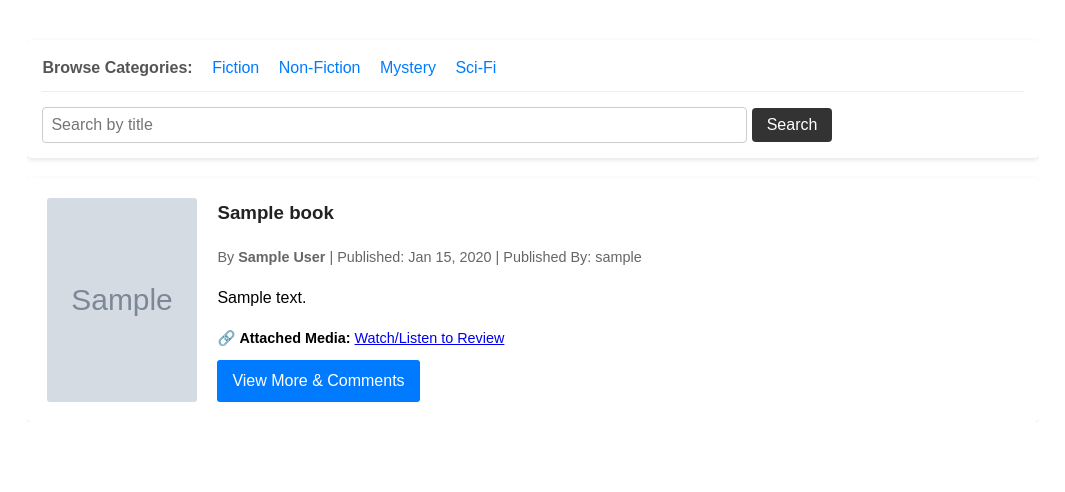
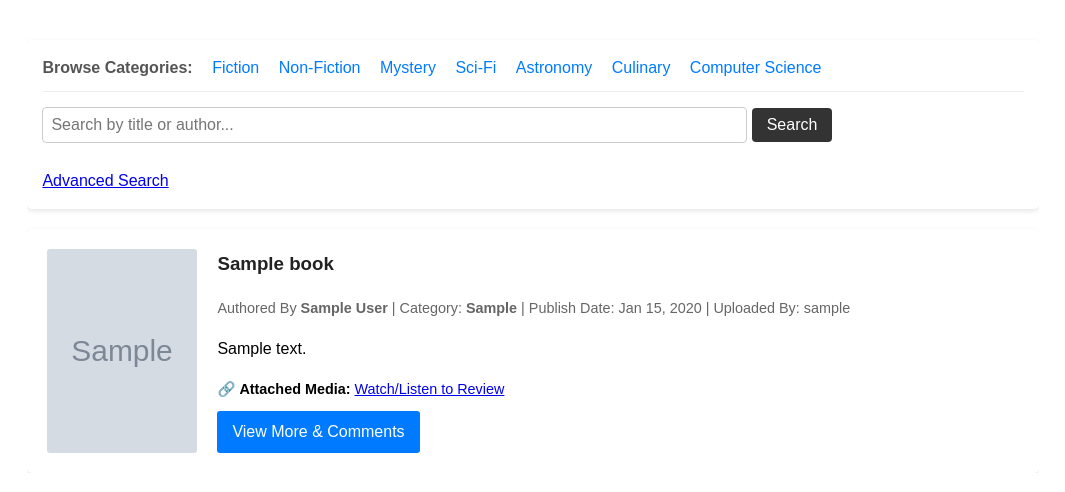
Before and after one commit to unload0/BKRV-S3G5, a PHP site: page / in a window 1280 px wide. Shown: the part 58-550 px from the top of the page, without its empty margins (107-1172 px from the left). Run offline with PHP 8.4, Linux system fonts and the light colour scheme; tables that the repository leaves empty hold one stand-in row (values such as "Sample post"); grey boxes marked "Sample" are stand-in pictures; a stand-in replaces the project's code that opens the database connection.

Commit message:
updated home page search

```diff
--- a/NetBeansProject/HomePage.php
+++ b/NetBeansProject/HomePage.php
@@ -8,9 +8,45 @@ if ($page < 1) {
     $page = 1;
 }
 
-$total_query = "SELECT COUNT(*) FROM dbProj_books";
-$total_result = mysqli_query($conn, $total_query);
-$total_rows = mysqli_fetch_array($total_result)[0];
+$search_query = isset($_GET['query']) ? trim($_GET['query']) : '';
+$category_filter = isset($_GET['cat']) ? trim($_GET['cat']) : '';
+
+$where_clauses = [];
+$params = [];
+$types = "";
+
+if (!empty($search_query)) {
+    $where_clauses[] = "(b.title LIKE ? OR b.author_name LIKE ?)";
+    $search_param = "%" . $search_query . "%";
+    $params[] = $search_param;
+    $params[] = $search_param;
+    $types .= "ss";
+}
+
+if (!empty($category_filter)) {
+    $where_clauses[] = "b.category = ?";
+    $params[] = $category_filter;
+    $types .= "s";
+}
+
+$where_sql = "";
+if (count($where_clauses) > 0) {
+    $where_sql = " WHERE " . implode(" AND ", $where_clauses);
+}
+
+$total_query = "SELECT COUNT(*) FROM dbProj_books b" . $where_sql;
+$total_stmt = mysqli_prepare($conn, $total_query);
+
+if ($total_stmt) {
+    if (!empty($types)) {
+        mysqli_stmt_bind_param($total_stmt, $types, ...$params);
+    }
+    mysqli_stmt_execute($total_stmt);
+    $total_result = mysqli_stmt_get_result($total_stmt);
+    $total_rows = mysqli_fetch_array($total_result)[0];
+} else {
+    die("Count query error: " . mysqli_error($conn));
+}
 
 $total_pages = ceil($total_rows / $pagination);
 
@@ -20,20 +56,33 @@ if ($page > $total_pages && $total_pages > 0) {
 
 $offset = ($page - 1) * $pagination;
 
-$query = "SELECT b.book_id, b.title, b.author_name, b.short_description, b.image_url, b.media_url, b.publish_date, u.username
+$query = "SELECT b.book_id, b.title, b.author_name, b.short_description, b.image_url, b.media_url, b.publish_date, b.category, u.username
           FROM dbProj_books b
-          LEFT JOIN dbProj_users u ON b.creator_id = u.user_id
-          ORDER BY b.publish_date DESC
+          LEFT JOIN dbProj_users u ON b.creator_id = u.user_id"
+          . $where_sql .
+          " ORDER BY b.publish_date DESC
           LIMIT ? OFFSET ?";
 
 $stmt = mysqli_prepare($conn, $query);
 
 if ($stmt) {
-    mysqli_stmt_bind_param($stmt, "ii", $pagination, $offset);
+    $final_params = $params;
+    $final_params[] = $pagination;
+    $final_params[] = $offset;
+    $final_types = $types . "ii";
+
+    mysqli_stmt_bind_param($stmt, $final_types, ...$final_params);
     mysqli_stmt_execute($stmt);
     $result = mysqli_stmt_get_result($stmt);
 } else {
     die("Database query error: " . mysqli_error($conn));
+}
+
+function buildPaginationUrl($page_num, $search, $cat) {
+    $query_args = ['page' => $page_num];
+    if (!empty($search)) $query_args['query'] = $search;
+    if (!empty($cat)) $query_args['cat'] = $cat;
+    return '?' . http_build_query($query_args);
 }
 ?>
 
@@ -131,7 +180,6 @@ if ($stmt) {
         margin-top: 10px;
         font-size: 0.9rem;
     }
-
     .hp-pagination {
         display: flex;
         justify-content: center;
@@ -163,6 +211,12 @@ if ($stmt) {
         pointer-events: none;
         background-color: #fafafa;
     }
+    .hp-clear-btn {
+        font-size: 0.85rem;
+        color: #dc3545;
+        text-decoration: none;
+        margin-left: 10px;
+    }
 </style>
 
 <div class="hp-container">
@@ -170,18 +224,40 @@ if ($stmt) {
     <div class="hp-search-container">
         <div class="hp-category-header" style="margin-bottom: 15px; padding-bottom: 10px; border-bottom: 1px solid #eee;">
             <span style="font-weight: bold; margin-right: 15px; color: #555;">Browse Categories:</span>
-            <a href="categories.php?cat=fiction" style="margin-right: 15px; color: #007BFF; text-decoration: none; font-weight: 500;">Fiction</a>
-            <a href="categories.php?cat=nonfiction" style="margin-right: 15px; color: #007BFF; text-decoration: none; font-weight: 500;">Non-Fiction</a>
-            <a href="categories.php?cat=mystery" style="margin-right: 15px; color: #007BFF; text-decoration: none; font-weight: 500;">Mystery</a>
-            <a href="categories.php?cat=scifi" style="color: #007BFF; text-decoration: none; font-weight: 500;">Sci-Fi</a>
+            <a href="?cat=Fiction" style="margin-right: 15px; color: #007BFF; text-decoration: none; font-weight: <?php echo ($category_filter === 'Fiction') ? 'bold' : '500'; ?>;">Fiction</a>
+            <a href="?cat=Non-Fiction" style="margin-right: 15px; color: #007BFF; text-decoration: none; font-weight: <?php echo ($category_filter === 'Non-Fiction') ? 'bold' : '500'; ?>;">Non-Fiction</a>
+            <a href="?cat=Mystery" style="margin-right: 15px; color: #007BFF; text-decoration: none; font-weight: <?php echo ($category_filter === 'Mystery') ? 'bold' : '500'; ?>;">Mystery</a>
+            <a href="?cat=Sci-Fi" style="margin-right: 15px; color: #007BFF; text-decoration: none; font-weight: <?php echo ($category_filter === 'Sci-Fi') ? 'bold' : '500'; ?>;">Sci-Fi</a>
+            <a href="?cat=Astronomy" style="margin-right: 15px; color: #007BFF; text-decoration: none; font-weight: <?php echo ($category_filter === 'Astronomy') ? 'bold' : '500'; ?>;">Astronomy</a>
+            <a href="?cat=Culinary" style="margin-right: 15px; color: #007BFF; text-decoration: none; font-weight: <?php echo ($category_filter === 'Culinary') ? 'bold' : '500'; ?>;">Culinary</a>
+            <a href="?cat=Computer Science" style="color: #007BFF; text-decoration: none; font-weight: <?php echo ($category_filter === 'Computer Science') ? 'bold' : '500'; ?>;">Computer Science</a>
+
+            <?php if (!empty($search_query) || !empty($category_filter)): ?>
+                <a href="?" class="hp-clear-btn">❌ Clear Filters</a>
+            <?php endif; ?>
         </div>
 
-        <form action="search.php" method="GET">
-            <input type="text" name="query" placeholder="Search by title" required>
+        <form action="" method="GET">
+            <?php if(!empty($category_filter)): ?>
+                <input type="hidden" name="cat" value="<?php echo htmlspecialchars($category_filter); ?>">
+            <?php endif; ?>
+            <input type="text" name="query" placeholder="Search by title or author..." value="<?php echo htmlspecialchars($search_query); ?>">
             <button type="submit">Search</button>
         </form>
-        <!--<a href="">Advanced Search Page</a>-->
+        <br><a href="AdvancedSearchPage">Advanced Search</a>
     </div>
+
+    <?php if(!empty($search_query) || !empty($category_filter)): ?>
+        <p style="color: #666; font-style: italic;">
+            Showing results for:
+            <?php
+                $status = [];
+                if(!empty($category_filter)) $status[] = "Category: <strong>".htmlspecialchars($category_filter)."</strong>";
+                if(!empty($search_query)) $status[] = "Keyword: <strong>".htmlspecialchars($search_query)."</strong>";
+                echo implode(" & ", $status);
+            ?>
+        </p>
+    <?php endif; ?>
 
     <div class="hp-book-list">
         <?php
@@ -196,9 +272,10 @@ if ($stmt) {
                         <h3 class="hp-book-title"><?php echo htmlspecialchars($row['title']); ?></h3>
 
                         <div class="hp-meta-info">
-                            By <strong><?php echo htmlspecialchars($row['author_name']); ?></strong> |
-                            Published: <?php echo date('M d, Y', strtotime($row['publish_date'])); ?> |
-                            Published By: <?php echo htmlspecialchars($row['username'] ?? 'Anonymous'); ?>
+                            Authored By <strong><?php echo htmlspecialchars($row['author_name']); ?></strong> |
+                            Category: <strong><?php echo htmlspecialchars($row['category'] ?? 'Uncategorized'); ?></strong> |
+                            Publish Date: <?php echo date('M d, Y', strtotime($row['publish_date'])); ?> |
+                            Uploaded By: <?php echo htmlspecialchars($row['username'] ?? 'Anonymous'); ?>
                         </div>
 
                         <p><?php echo htmlspecialchars($row['short_description']); ?></p>
@@ -216,32 +293,30 @@ if ($stmt) {
             endwhile;
         else:
             ?>
-            <p>No books found.</p>
+            <p>No books found matching your criteria.</p>
         <?php endif; ?>
     </div>
 
-
-    <!--pagination-->
     <?php if ($total_pages > 1): ?>
         <ul class="hp-pagination">
             <?php if ($page <= 1): ?>
                 <li class="disabled"><span>&laquo; Prev</span></li>
             <?php else: ?>
-                <li><a href="?page=<?php echo ($page - 1); ?>">&laquo; Prev</a></li>
+                <li><a href="<?php echo buildPaginationUrl($page - 1, $search_query, $category_filter); ?>">&laquo; Prev</a></li>
             <?php endif; ?>
 
             <?php for ($i = 1; $i <= $total_pages; $i++): ?>
                 <?php if ($page == $i): ?>
                     <li class="active"><span><?php echo $i; ?></span></li>
                 <?php else: ?>
-                    <li><a href="?page=<?php echo $i; ?>"><?php echo $i; ?></a></li>
+                    <li><a href="<?php echo buildPaginationUrl($i, $search_query, $category_filter); ?>"><?php echo $i; ?></a></li>
                 <?php endif; ?>
             <?php endfor; ?>
 
             <?php if ($page >= $total_pages): ?>
                 <li class="disabled"><span>Next &raquo;</span></li>
             <?php else: ?>
-                <li><a href="?page=<?php echo ($page + 1); ?>">Next &raquo;</a></li>
+                <li><a href="<?php echo buildPaginationUrl($page + 1, $search_query, $category_filter); ?>">Next &raquo;</a></li>
             <?php endif; ?>
         </ul>
     <?php endif; ?>
```
